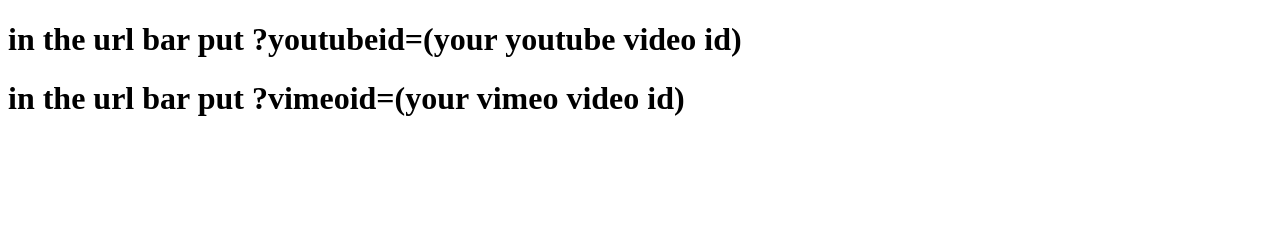
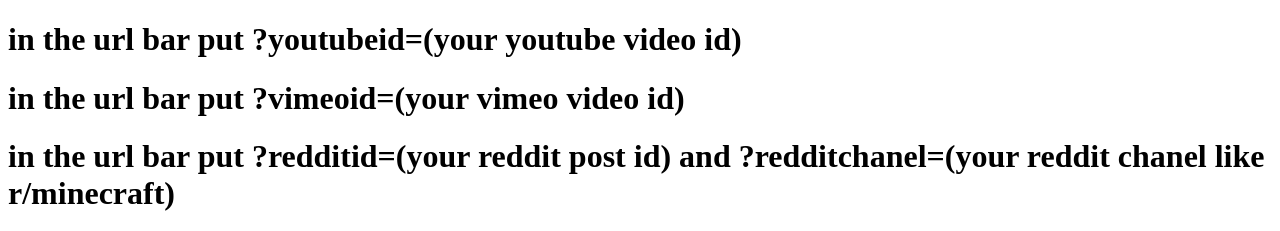
Before and after one commit to Orim12/youtube-page, a plain HTML site: page index.html in a window 1280 px wide. Drawn offline with Linux system fonts and the light colour scheme.

Commit message:
Refactor video embedding logic and add support for embedding Reddit posts

```diff
--- a/index.html
+++ b/index.html
@@ -10,6 +10,7 @@
 
   <h1>in the url bar put ?youtubeid=(your youtube video id)</h1>
   <h1>in the url bar put ?vimeoid=(your vimeo video id)</h1>
+  <h1>in the url bar put ?redditid=(your reddit post id) and ?redditchanel=(your reddit chanel like r/minecraft)</h1>
 
   <iframe id="videoIframe" width="560" height="315" frameborder="0" allow="autoplay; encrypted-media" allowfullscreen></iframe>
 
@@ -25,7 +26,7 @@
       let youtubeid = getUrlParameter('youtubeid');
       let vimeoid = getUrlParameter('vimeoid');
       let redditid = getUrlParameter('redditid');
-
+      let	redditchanel = getUrlParameter('redditchanel');
       let iframe = document.getElementById('videoIframe');
 
       if (youtubeid) {
@@ -34,7 +35,7 @@
         iframe.src = 'https://player.vimeo.com/video/' + vimeoid + '?autoplay=1&loop=1&autopause=0';
       } else if (redditid) {
         console.log('redditid: ' + redditid);
-        // iframe.src = 'https://www.reddit.com/r/lethalcompany/comments/' + redditid + '/embed';
+        iframe.src = 'https://www.reddit.com/'+ redditchanel +'/comments/' + redditid + '/embed';
       }else {
         console.log('No video ID found in the URL');
       }
```
